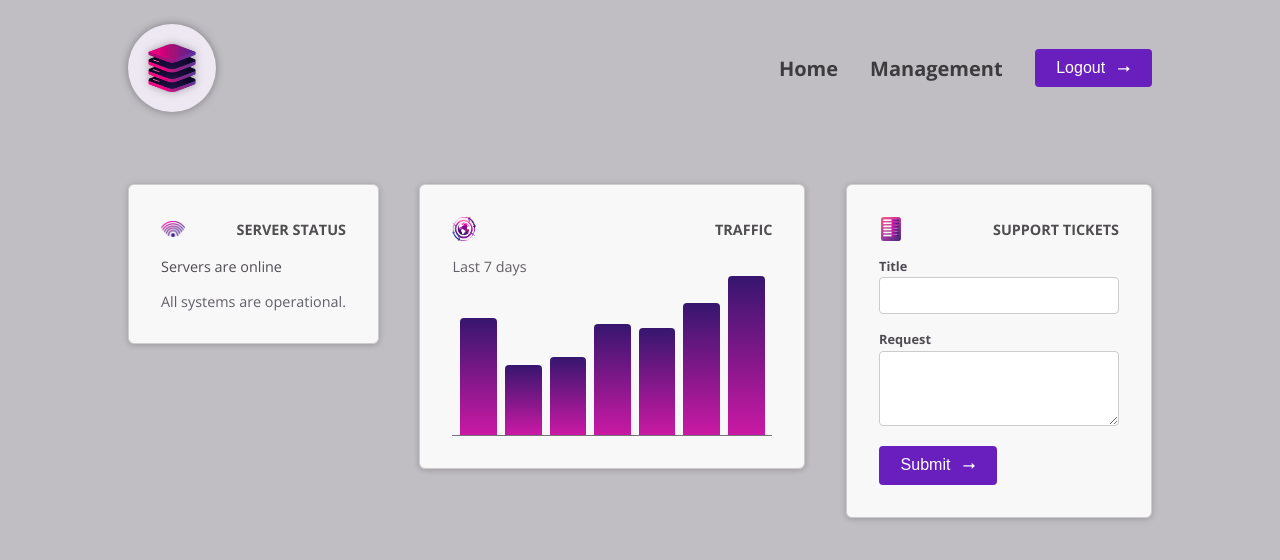
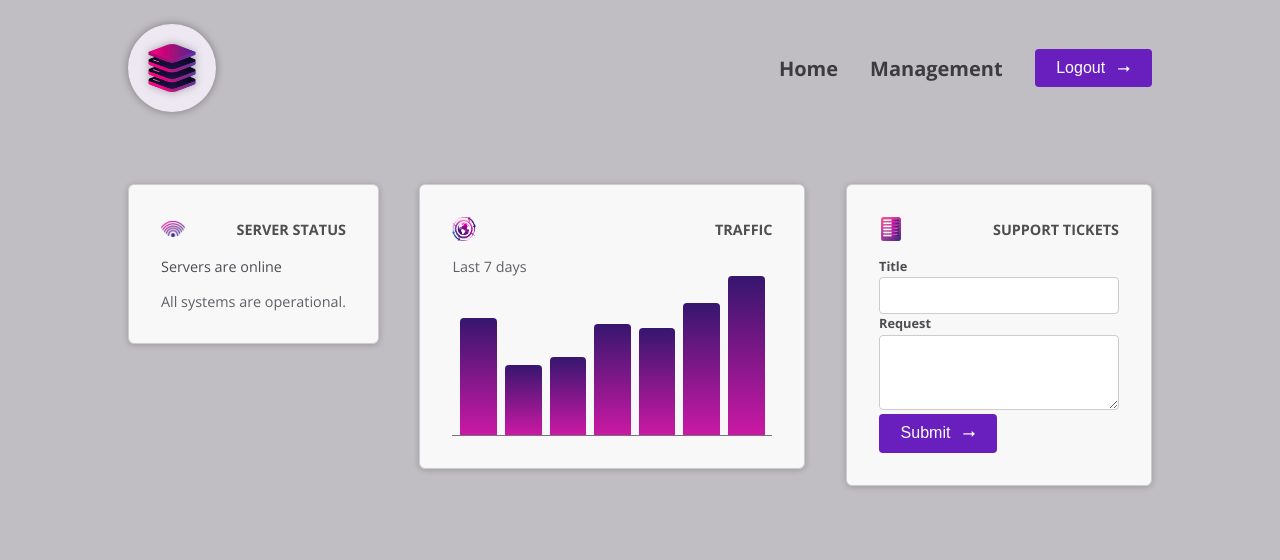
Before and after one commit to NLeeii/angular-learning, an Angular app in the folder 06-cmp-deep-dive/: page / in a window 1280 px wide. Shown: the top 560 px of the page. Built offline with nearby package versions, Linux system fonts and the light colour scheme.

Commit message:
1. ngProjectAs-進階ng-content -- Advanced Content Projection 2. ng-content -- Fallbacks

```diff
--- a/06-cmp-deep-dive/src/app/dashboard/tickets/new-ticket/new-ticket.component.html
+++ b/06-cmp-deep-dive/src/app/dashboard/tickets/new-ticket/new-ticket.component.html
@@ -1,18 +1,14 @@
 <form>
-  <p>
-    <label>Title</label>
+  <app-control label="Title">
     <input name="title" id="title" />
-  </p>
-  <p>
-    <label>Request</label>
+  </app-control>
+  <app-control label="Request">
     <textarea name="request" id="request" rows="3"></textarea>
-  </p>
+  </app-control>
   <p>
     <button appButton>
       Submit
-      <span class="icon">
-        ⭢
-      </span>
+      <span ngProjectAs="icon">⭢</span>
     </button>
   </p>
 </form>
--- a/06-cmp-deep-dive/src/app/dashboard/tickets/new-ticket/new-ticket.component.ts
+++ b/06-cmp-deep-dive/src/app/dashboard/tickets/new-ticket/new-ticket.component.ts
@@ -1,10 +1,11 @@
 import { Component } from '@angular/core';
 import { ButtonComponent } from "../../../shared/button/button.component";
+import { ControlComponent } from "../../../shared/control/control.component";
 
 @Component({
   selector: 'app-new-ticket',
   standalone: true,
-  imports: [ButtonComponent],
+  imports: [ButtonComponent, ControlComponent],
   templateUrl: './new-ticket.component.html',
   styleUrl: './new-ticket.component.css'
 })
--- a/06-cmp-deep-dive/src/app/header/header.component.html
+++ b/06-cmp-deep-dive/src/app/header/header.component.html
@@ -14,7 +14,8 @@
       <li>
         <button appButton>
           Logout
-          <span class="icon">⭢</span>
+          <!-- ngProjectAs選擇一個"元素"，而不是選擇器 -->
+          <span ngProjectAs="icon">⭢</span>
         </button>
       </li>
     </ul>
--- a/06-cmp-deep-dive/src/app/shared/button/button.component.html
+++ b/06-cmp-deep-dive/src/app/shared/button/button.component.html
@@ -1,5 +1,12 @@
 <span>
   <ng-content />
 </span>
-<!-- select需要給一個css selector -->
-<ng-content select=".icon" />
+<span class="icon">
+  <!-- select需要給一個css selector -->
+  <!-- 因為使用了ngProjectAs，所以select一個元素 -->
+  <ng-content select="icon">
+    <!-- Fallback content - 備用內容-->
+    <!-- 當沒有得到任何內容時，將使用這個內容 -->
+    ⭢
+  </ng-content>
+</span>
--- /dev/null
+++ b/06-cmp-deep-dive/src/app/shared/control/control.component.html
@@ -0,0 +1,5 @@
+<p>
+  <label>{{ label() }}</label>
+  <!-- 可以指定多個選擇器 -->
+  <ng-content select="input, textarea"></ng-content>
+</p>
--- /dev/null
+++ b/06-cmp-deep-dive/src/app/shared/control/control.component.ts
@@ -0,0 +1,12 @@
+import { Component, input, Input } from '@angular/core';
+
+@Component({
+  selector: 'app-control',
+  standalone: true,
+  imports: [],
+  templateUrl: './control.component.html',
+  styleUrl: './control.component.css'
+})
+export class ControlComponent {
+  label = input.required<string>();
+}
```
Also changed, not shown: 06-cmp-deep-dive/src/app/shared/control/control.component.css (added).
